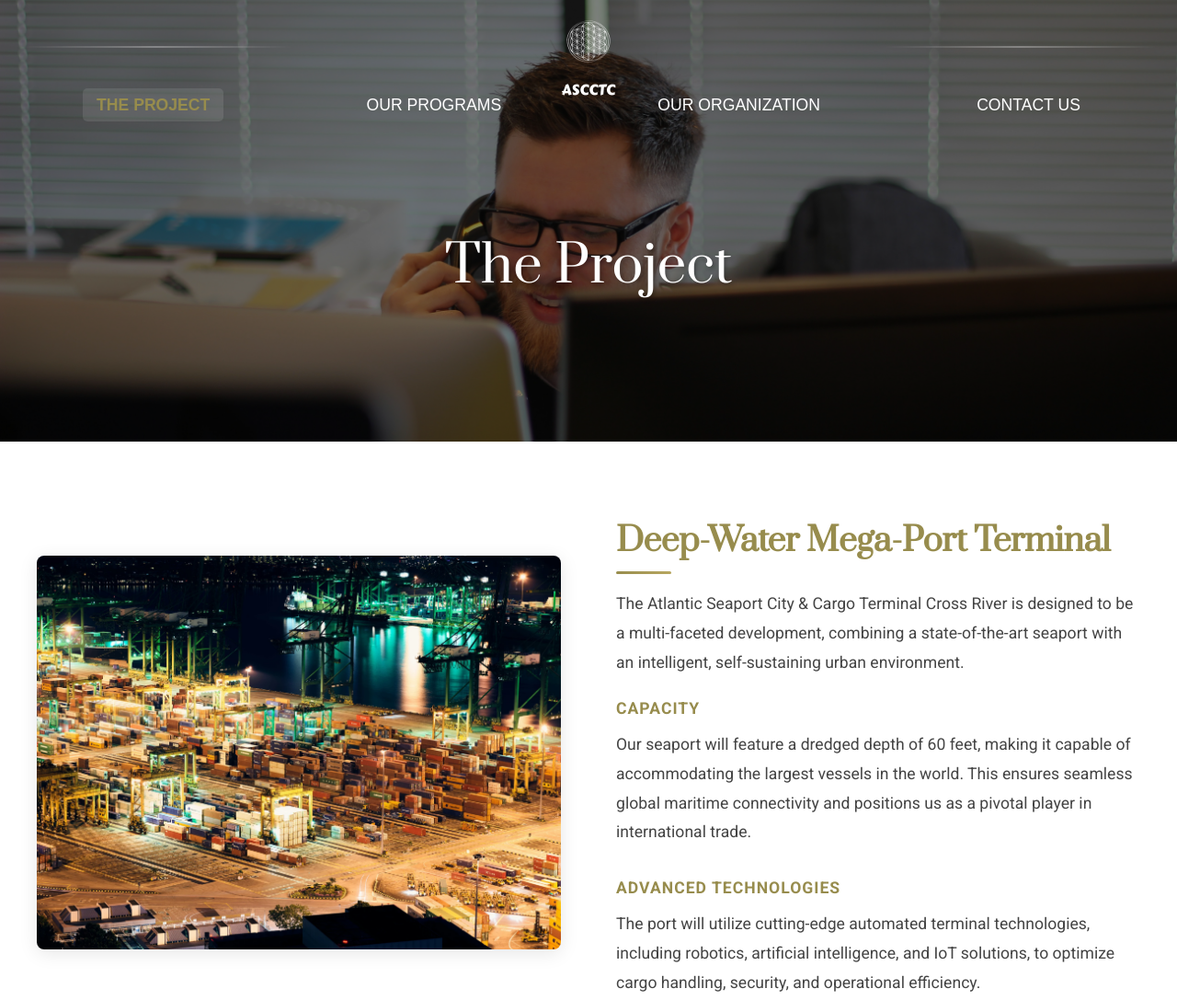
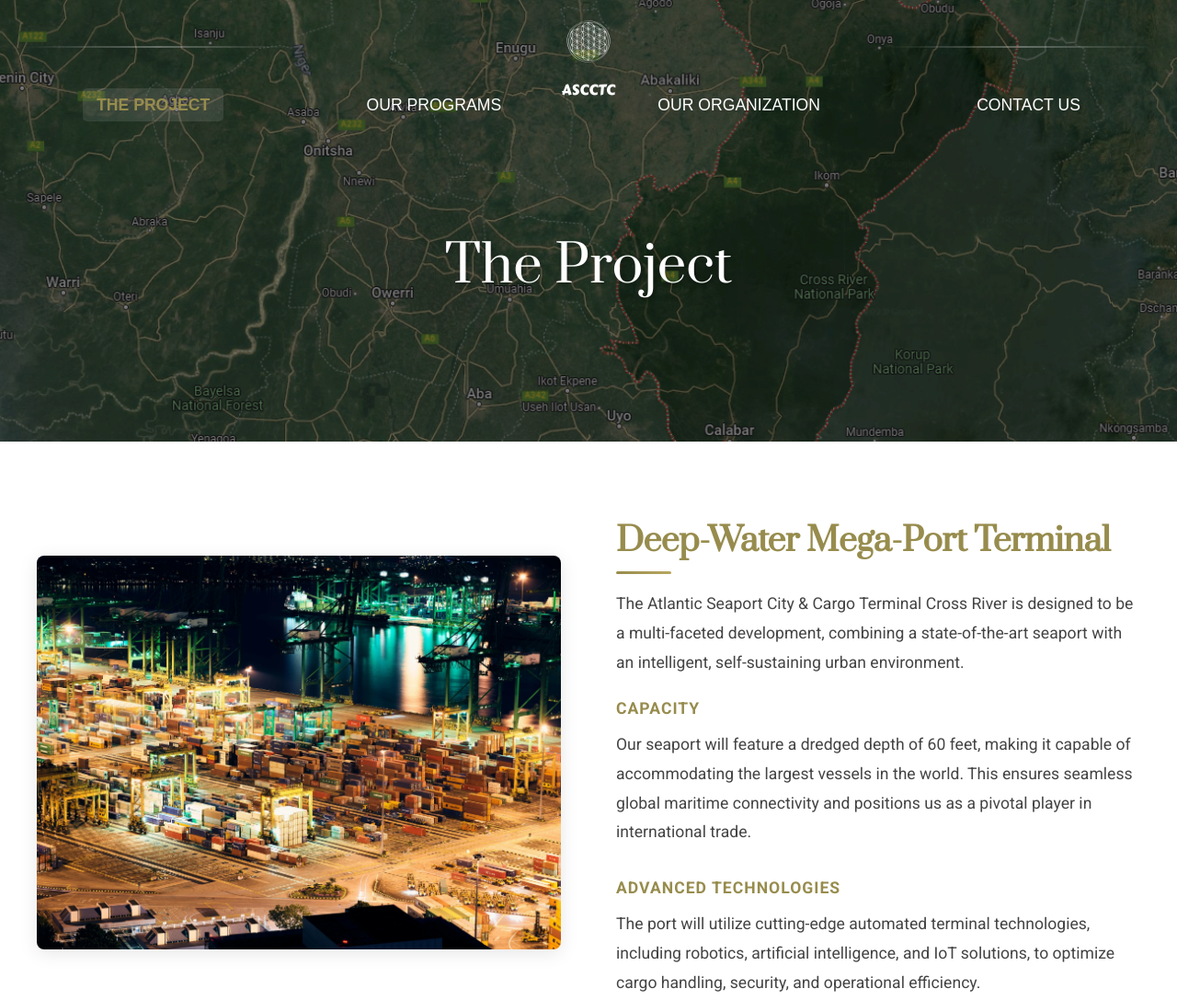
Before and after one commit to micheal-p/atlantic, a plain HTML site: page project.html in a window 1280 px wide. Shown: the top 1087 px of the page at 92% size. Drawn offline with Linux system fonts and the light colour scheme; a web font is replaced by a local one.

Commit message:
project.css

```diff
--- a/project.css
+++ b/project.css
@@ -29,7 +29,7 @@
 }
 
 .splash {
-    background-image: url("images/berkeley-communications-WEDDt-u3q3o-unsplash.jpg");
+    background-image: url("images/project.png");
     background-size: cover;
     background-position: center;
     height: 60vh;
@@ -632,4 +632,5 @@
         margin-bottom: 12px;
         text-indent: 1em;
     }
+
 }
```
